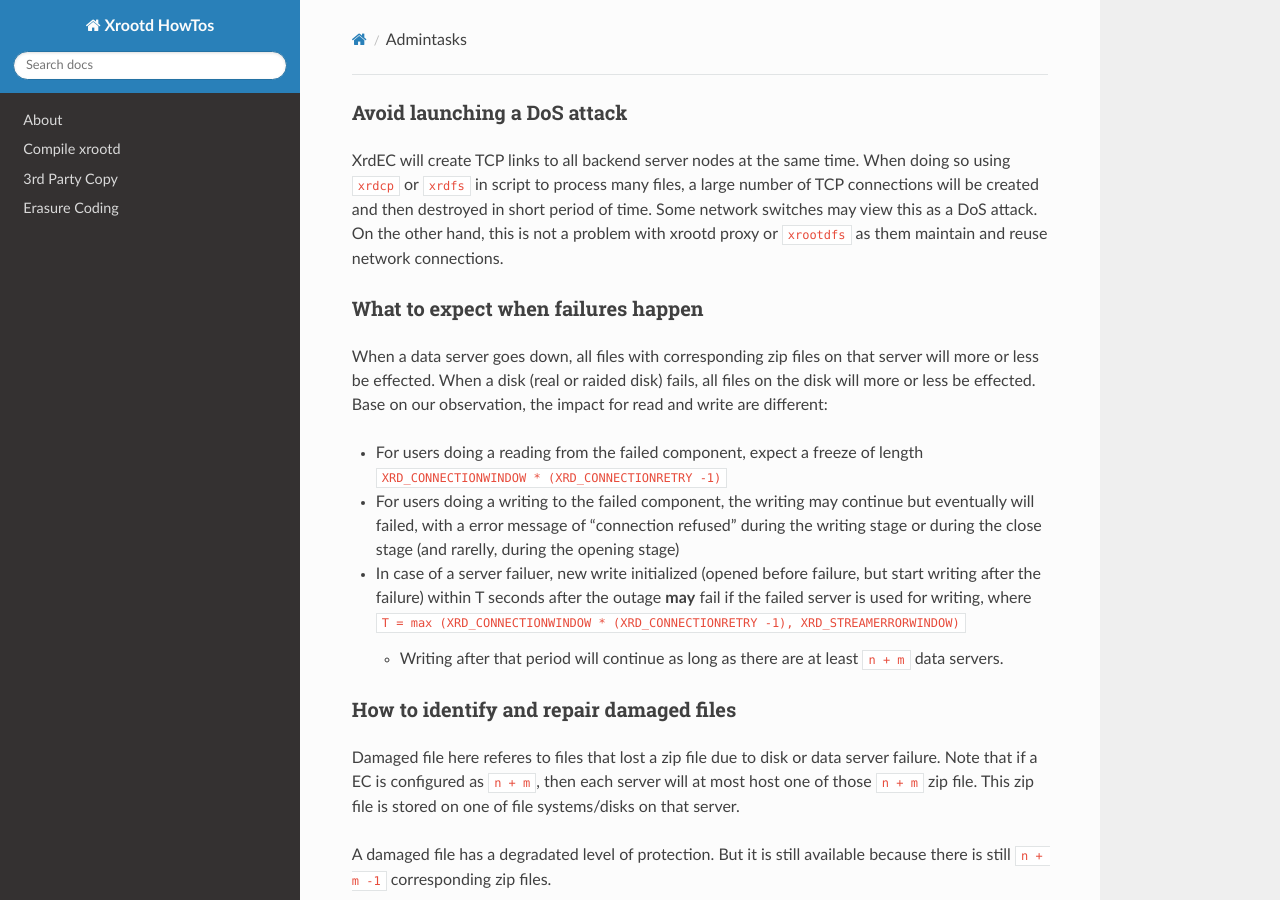
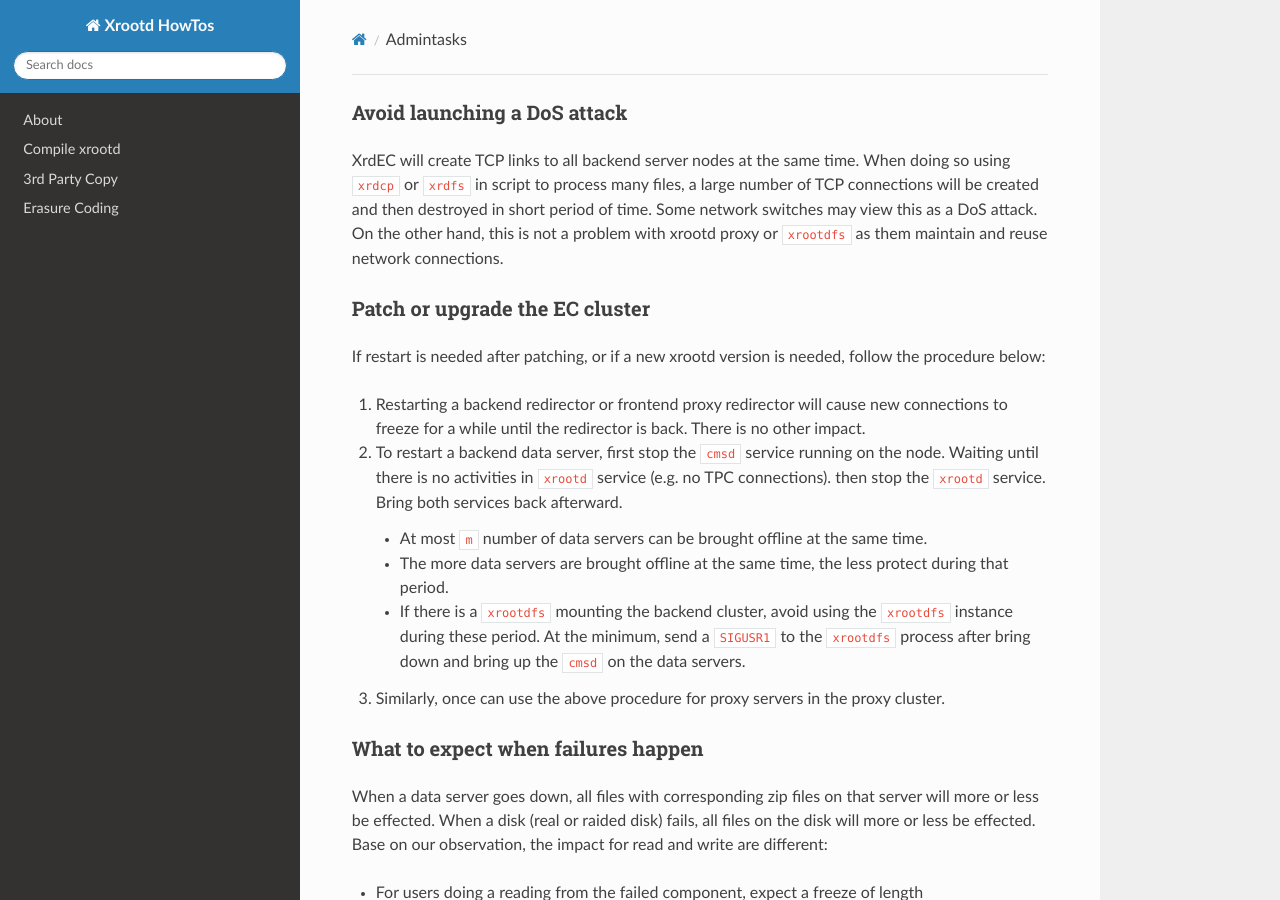
Before and after one commit to xrootd/howto, an MkDocs documentation site: the page built from docs/ec/admintasks.md, in a window 1280 px wide and 900 px high. Built offline with MkDocs 1.6.1, drawn with Linux system fonts in a browser that asks for light colours; nearby versions of some CDN libraries.

Commit message:
add patch section to EC admin

```diff
--- a/docs/ec/admintasks.md
+++ b/docs/ec/admintasks.md
@@ -6,6 +6,29 @@ a large number of TCP connections will be created and then destroyed in
 short period of time. Some network switches may view this as a DoS attack.
 On the other hand, this is not a problem with xrootd proxy or `xrootdfs`
 as them maintain and reuse network connections.
+
+### Patch or upgrade the EC cluster
+
+If restart is needed after patching, or if a new xrootd version is needed,
+follow the procedure below:
+
+  1. Restarting a backend redirector or frontend proxy redirector will
+     cause new connections to freeze for a while until the redirector is
+     back. There is no other impact.
+  1. To restart a backend data server, first stop the `cmsd` service running
+     on the node. Waiting until there is no activities in `xrootd` service
+     (e.g. no TPC connections). then stop the `xrootd` service. Bring both
+     services back afterward.
+    * At most `m` number of data servers can be brought offline at the same
+      time.
+    * The more data servers are brought offline at the same time, the less
+      protect during that period.
+    * If there is a `xrootdfs` mounting the backend cluster, avoid using
+      the `xrootdfs` instance during these period. At the minimum, send a
+      `SIGUSR1` to the `xrootdfs` process after bring down and bring up the
+      `cmsd` on the data servers.
+  1. Similarly, once can use the above procedure for proxy servers in the
+     proxy cluster.
 
 ### What to expect when failures happen
 
```
